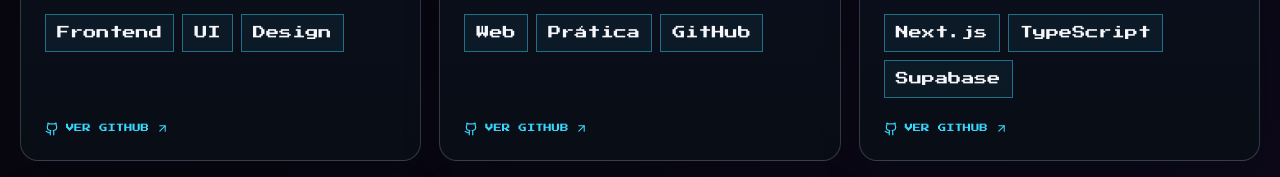
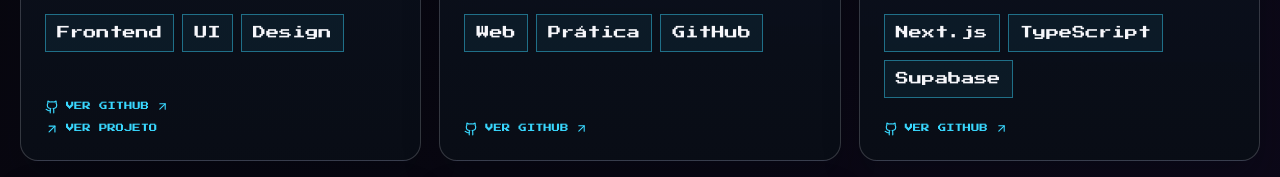
Before and after one commit to otavio2019/otavio-portfolio, a React (Vite) app in the folder client/: page /biblioteca in a window 1280 px wide. Shown: the part 1640-1817 px from the top of the page. Built offline with nearby package versions, Linux system fonts and the light colour scheme.

Commit message:
feat: add citi live site link

```diff
--- a/client/src/pages/Library.tsx
+++ b/client/src/pages/Library.tsx
@@ -9,6 +9,7 @@ const libraryProjects = [
     status: "Projeto publicado",
     github: "https://github.com/otavio2019/CITI-DE",
     preview: "/images/portfolio-visual.svg",
+    site: "https://citi-de.vercel.app/",
   },
   {
     title: "Ficha-F-M",
```
